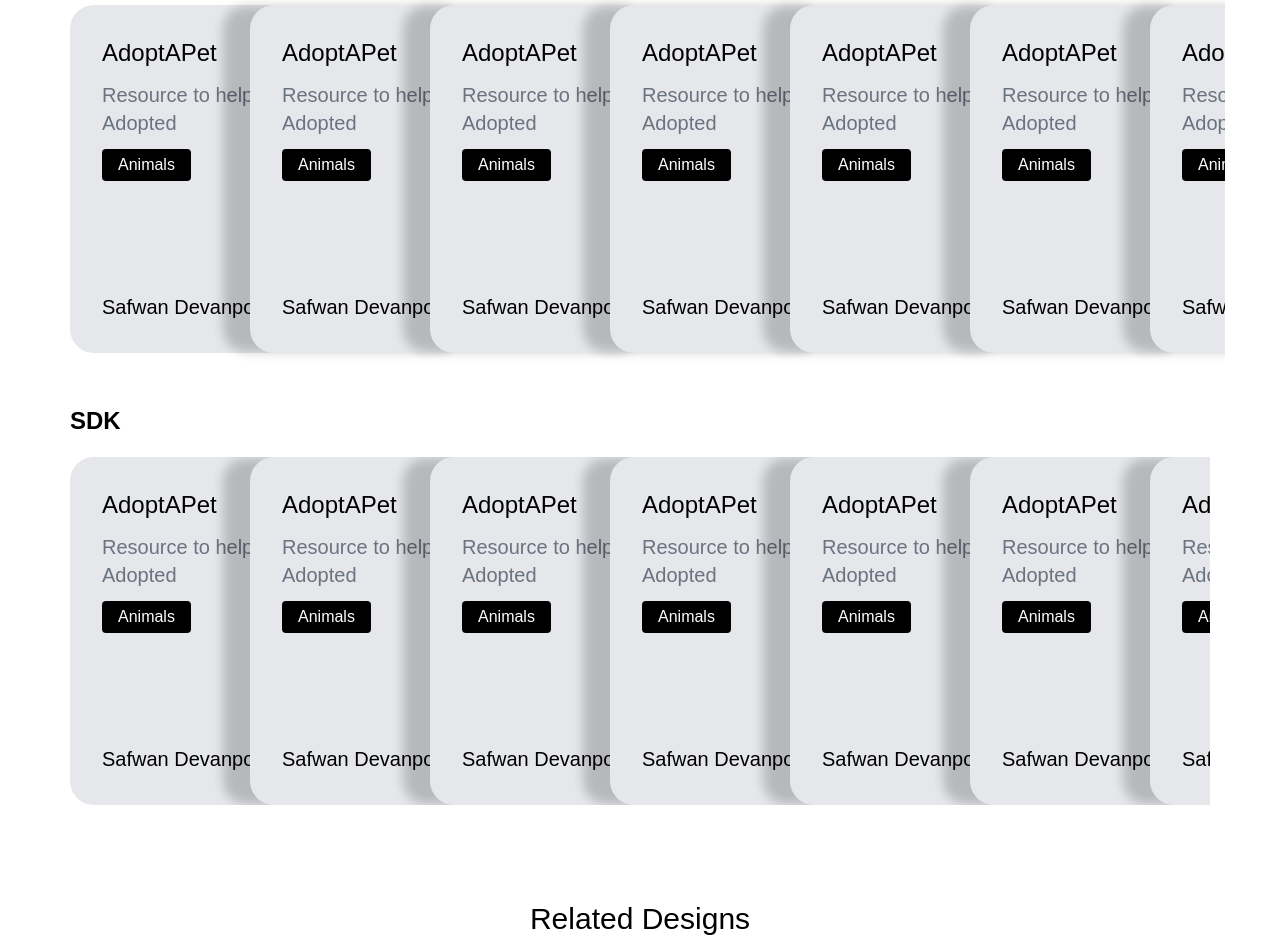
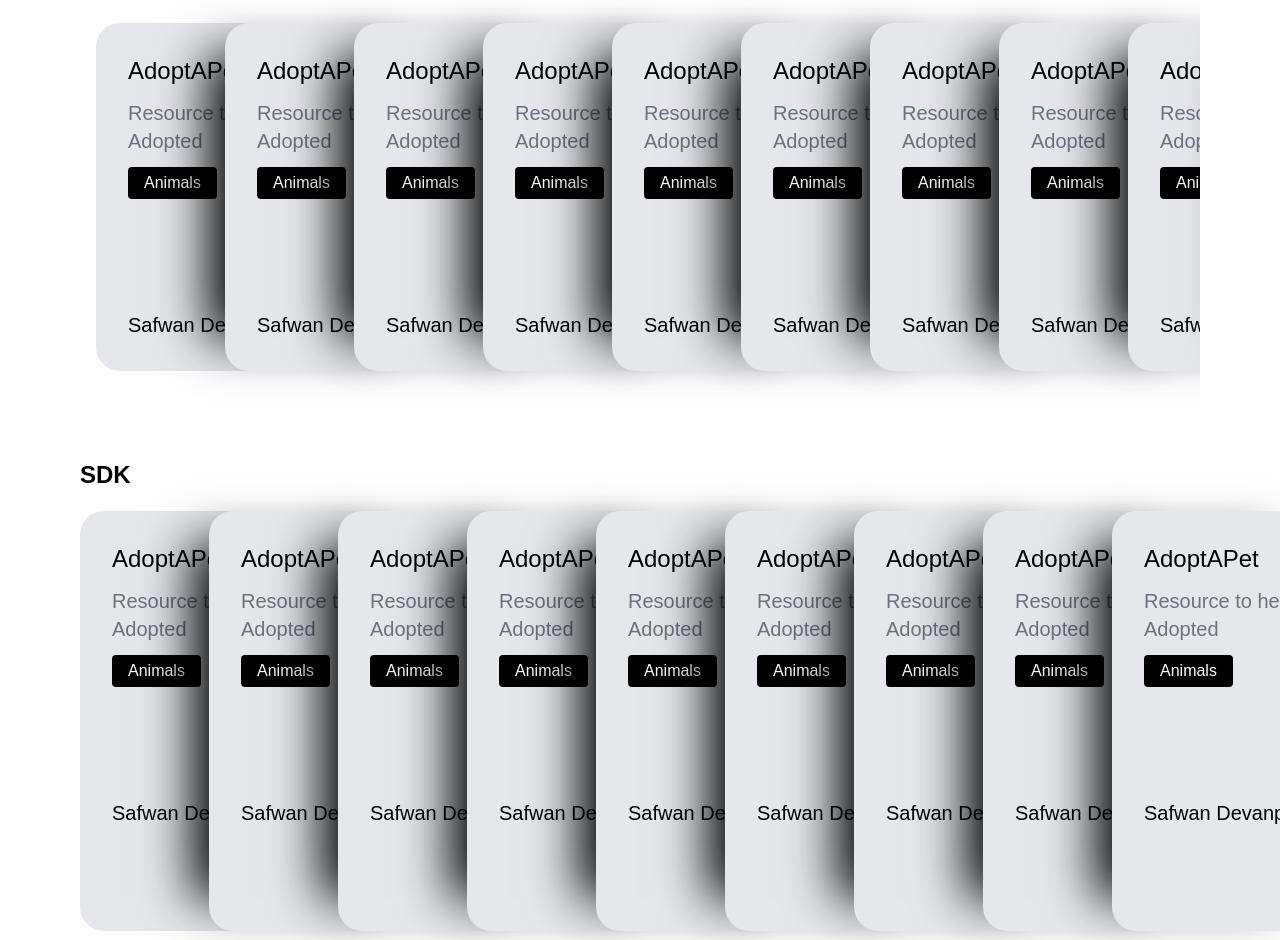
Before and after one commit to ahmedrefaat88/mergy, a website: page public/index.html in a window 1280 px wide. Shown: the part 1127-2067 px from the top of the page. Drawn offline with Linux system fonts and the light colour scheme.

Commit message:
fix html kaza kaza

```diff
--- a/public/index.html
+++ b/public/index.html
@@ -10,8 +10,8 @@
   </head>
   <body>
     <!-- Start Header -->
-    <div class="header pt-14">
-      <div class="container flex justify-between">
+    <div class="header pt-14 bg-[#17111e]">
+      <div class="container flex justify-between items-center">
         <div class="logo flex justify-center items-center">
           <svg
             width="80"
@@ -416,10 +416,10 @@
     <!-- End Landing -->
     <!-- Start Contant  -->
     <div class="contant py-5">
-      <div class="container overflow-x-scroll">
+      <div class="container">
         <h1 class="text-2xl font-bold mb-5">API</h1>
         <div class="holder">
-          <div class="cards flex mb-3">
+          <div class="cards flex mb-3 overflow-x-scroll items-center px-4">
             <div class="card bg-gray-200 block rounded-3xl p-8">
               <h3 class="text-2xl mb-3">AdoptAPet</h3>
               <p class="text-gray-500 text-xl mb-3">Resource to help Adopted</p>
@@ -445,6 +445,102 @@
               <p class="mt-28 text-xl font-normal">Safwan Devanpo</p>
             </div>
             <div class="frthcard card bg-gray-200 w-fit block rounded-3xl p-8">
+              <h3 class="text-2xl mb-3">AdoptAPet</h3>
+              <p class="text-gray-500 text-xl mb-3">Resource to help Adopted</p>
+              <button class="py-1 px-4 bg-black text-white rounded">
+                Animals
+              </button>
+              <p class="mt-28 text-xl font-normal">Safwan Devanpo</p>
+            </div>
+            <div class="card bg-gray-200 w-fit block rounded-3xl p-8">
+              <h3 class="text-2xl mb-3">AdoptAPet</h3>
+              <p class="text-gray-500 text-xl mb-3">Resource to help Adopted</p>
+              <button class="py-1 px-4 bg-black text-white rounded">
+                Animals
+              </button>
+              <p class="mt-28 text-xl font-normal">Safwan Devanpo</p>
+            </div>
+            <div class="card bg-gray-200 w-fit block rounded-3xl p-8">
+              <h3 class="text-2xl mb-3">AdoptAPet</h3>
+              <p class="text-gray-500 text-xl mb-3">Resource to help Adopted</p>
+              <button class="py-1 px-4 bg-black text-white rounded">
+                Animals
+              </button>
+              <p class="mt-28 text-xl font-normal">Safwan Devanpo</p>
+            </div>
+            <div class="card bg-gray-200 w-fit block rounded-3xl p-8">
+              <h3 class="text-2xl mb-3">AdoptAPet</h3>
+              <p class="text-gray-500 text-xl mb-3">Resource to help Adopted</p>
+              <button class="py-1 px-4 bg-black text-white rounded">
+                Animals
+              </button>
+              <p class="mt-28 text-xl font-normal">Safwan Devanpo</p>
+            </div>
+            <div class="card bg-gray-200 w-fit block rounded-3xl p-8">
+              <h3 class="text-2xl mb-3">AdoptAPet</h3>
+              <p class="text-gray-500 text-xl mb-3">Resource to help Adopted</p>
+              <button class="py-1 px-4 bg-black text-white rounded">
+                Animals
+              </button>
+              <p class="mt-28 text-xl font-normal">Safwan Devanpo</p>
+            </div>
+            <div class="card bg-gray-200 w-fit block rounded-3xl p-8">
+              <h3 class="text-2xl mb-3">AdoptAPet</h3>
+              <p class="text-gray-500 text-xl mb-3">Resource to help Adopted</p>
+              <button class="py-1 px-4 bg-black text-white rounded">
+                Animals
+              </button>
+              <p class="mt-28 text-xl font-normal">Safwan Devanpo</p>
+            </div>
+            <div class="card bg-gray-200 w-fit block rounded-3xl p-8">
+              <h3 class="text-2xl mb-3">AdoptAPet</h3>
+              <p class="text-gray-500 text-xl mb-3">Resource to help Adopted</p>
+              <button class="py-1 px-4 bg-black text-white rounded">
+                Animals
+              </button>
+              <p class="mt-28 text-xl font-normal">Safwan Devanpo</p>
+            </div>
+            <div class="card bg-gray-200 w-fit block rounded-3xl p-8">
+              <h3 class="text-2xl mb-3">AdoptAPet</h3>
+              <p class="text-gray-500 text-xl mb-3">Resource to help Adopted</p>
+              <button class="py-1 px-4 bg-black text-white rounded">
+                Animals
+              </button>
+              <p class="mt-28 text-xl font-normal">Safwan Devanpo</p>
+            </div>
+            <div class="card bg-gray-200 w-fit block rounded-3xl p-8">
+              <h3 class="text-2xl mb-3">AdoptAPet</h3>
+              <p class="text-gray-500 text-xl mb-3">Resource to help Adopted</p>
+              <button class="py-1 px-4 bg-black text-white rounded">
+                Animals
+              </button>
+              <p class="mt-28 text-xl font-normal">Safwan Devanpo</p>
+            </div>
+            <div class="card bg-gray-200 w-fit block rounded-3xl p-8">
+              <h3 class="text-2xl mb-3">AdoptAPet</h3>
+              <p class="text-gray-500 text-xl mb-3">Resource to help Adopted</p>
+              <button class="py-1 px-4 bg-black text-white rounded">
+                Animals
+              </button>
+              <p class="mt-28 text-xl font-normal">Safwan Devanpo</p>
+            </div>
+            <div class="card bg-gray-200 w-fit block rounded-3xl p-8">
+              <h3 class="text-2xl mb-3">AdoptAPet</h3>
+              <p class="text-gray-500 text-xl mb-3">Resource to help Adopted</p>
+              <button class="py-1 px-4 bg-black text-white rounded">
+                Animals
+              </button>
+              <p class="mt-28 text-xl font-normal">Safwan Devanpo</p>
+            </div>
+            <div class="card bg-gray-200 w-fit block rounded-3xl p-8">
+              <h3 class="text-2xl mb-3">AdoptAPet</h3>
+              <p class="text-gray-500 text-xl mb-3">Resource to help Adopted</p>
+              <button class="py-1 px-4 bg-black text-white rounded">
+                Animals
+              </button>
+              <p class="mt-28 text-xl font-normal">Safwan Devanpo</p>
+            </div>
+            <div class="card bg-gray-200 w-fit block rounded-3xl p-8">
               <h3 class="text-2xl mb-3">AdoptAPet</h3>
               <p class="text-gray-500 text-xl mb-3">Resource to help Adopted</p>
               <button class="py-1 px-4 bg-black text-white rounded">
@@ -495,10 +591,10 @@
           </div>
         </div>
       </div>
-      <div class="container">
+      <div class="container overflow-x-auto">
         <h1 class="text-2xl font-bold mb-5 mt-10">SDK</h1>
         <div class="holder">
-          <div class="cards flex mb-3 overflow-x-auto">
+          <div class="cards flex mb-3">
             <div class="card bg-gray-200 block rounded-3xl p-8">
               <h3 class="text-2xl mb-3">AdoptAPet</h3>
               <p class="text-gray-500 text-xl mb-3">Resource to help Adopted</p>
--- a/public/mainFile.css
+++ b/public/mainFile.css
@@ -15,32 +15,10 @@ a {
 ul {
   list-style: none;
 }
-.container {
-  padding-left: 15px;
-  padding-right: 15px;
-  margin-left: auto;
-  margin-right: auto;
-}
-@media only screen and (min-width: 768px) {
-  .container {
-    width: 750px;
-  }
-}
-@media only screen and (min-width: 992px) {
-  .container {
-    width: 970px;
-  }
-}
-@media only screen and (min-width: 1200px) {
-  .container {
-    width: 1170px;
-  }
-}
 
 /* Start Header */
-.header {
-  background-color: #17111e;
-}
+/* fix */
+
 .header a {
   font-weight: bold;
   background: linear-gradient(90deg, #9f6cbf, #dcb7de);
@@ -48,9 +26,13 @@ ul {
   color: transparent;
   background-clip: text;
 }
+/* fix */
+
 .header ul li {
   margin-left: 20px;
 }
+/* fix */
+
 .header .searchIcon {
   font-weight: bold;
   background: linear-gradient(90deg, #9f6cbf, #dcb7de);
@@ -58,20 +40,25 @@ ul {
   color: transparent;
   background-clip: text;
 }
+
+/* fix */
 .header .menu {
   display: none;
 }
 @media (max-width: 767px) {
   .header .menu {
     display: flex;
-    align-items: center;
   }
 }
 /* End Header */
 /* Start subHeader */
+
+/* fix */
 .subHeader ul li {
   position: relative;
 }
+/* fix */
+
 .subHeader ul li:not(:last-child):before {
   content: "";
   position: absolute;
@@ -84,22 +71,25 @@ ul {
 }
 /* End subHeader */
 /* Start Landing */
+/* fix */
 .landing .container ul li {
   color: #bab8bc;
 }
+/* fix */
 .landing .images {
   max-width: 100%;
 }
+/* fix */
 .landing .image img {
   border-radius: 5px;
 }
-/* .landing .image {
-  width: 845px;
-} */
+/* fix */
 .landing .info h4 {
   position: relative;
   font-size: 20px;
 }
+/* fix */
+
 .landing .info h4::before {
   position: absolute;
   content: "";
@@ -163,35 +153,24 @@ ul {
 /* End Landing */
 /* Start Contant */
 
-.contant .container .holder .cards::-webkit-scrollbar {
+.contant .cards::-webkit-scrollbar {
   /* width: 10px; Width of the entire scrollbar */
   height: 15px;
 }
 
-.contant .container .holder .cards::-webkit-scrollbar-thumb {
+.contant .cards::-webkit-scrollbar-thumb {
   background-color: black; /* Color of the scrollbar thumb */
   border-radius: 10px; /* Round the edges */
 }
-.contant .container .holder .cards::-webkit-scrollbar-track {
+.contant .cards::-webkit-scrollbar-track {
   background: transparent; /* Color of the scrollbar track */
   border-radius: 10px; /* Round the edges */
   border: 1px solid black;
 }
-/* .contant .container {
-  position: relative;
+
+.contant .cards {
+  height: 420px;
 }
-.contant .container .holder {
-  position: relative;
-}
-.contant .container .holder::before {
-  position: absolute;
-  content: "";
-  width: 20px;
-  height: 100%;
-  background: linear-gradient(90deg, #9f6cbf, #dcb7de);
-  right: -16px;
-  z-index: 12;
-} */
 .contant .card {
   min-width: 240px;
   transition: 0.3s;
@@ -203,6 +182,14 @@ ul {
   margin-right: 60px;
 }
 .contant .card:first-child {
+  box-shadow: none;
+  left: 0;
+}
+.contant .card:not(:first-child) {
+  margin-left: -111px;
+  box-shadow: -3rem 0 3rem -2rem #000;
+}
+/* .contant .card:first-child {
   box-shadow: none;
   left: 0;
 }
@@ -245,7 +232,7 @@ ul {
   box-shadow: -28px 0 11px -1px rgba(0, 0, 0, 0.2);
   position: relative;
   left: -480px;
-}
+} */
 /* End Contant */
 /* Start Subscribe */
 .subscribe .email {
--- a/tailwind.config.js
+++ b/tailwind.config.js
@@ -2,7 +2,18 @@
 module.exports = {
   content: ["./public/**/*.{html,js}"],
   theme: {
-    extend: {},
+    extend: {
+      container: {
+        center: true,
+        padding: {
+          DEFAULT: "1rem",
+          sm: "2rem",
+          lg: "4rem",
+          xl: "5rem",
+          "2xl": "6rem",
+        },
+      },
+    },
   },
   plugins: [],
 };
```
Also changed, not shown: public/styles.css.
